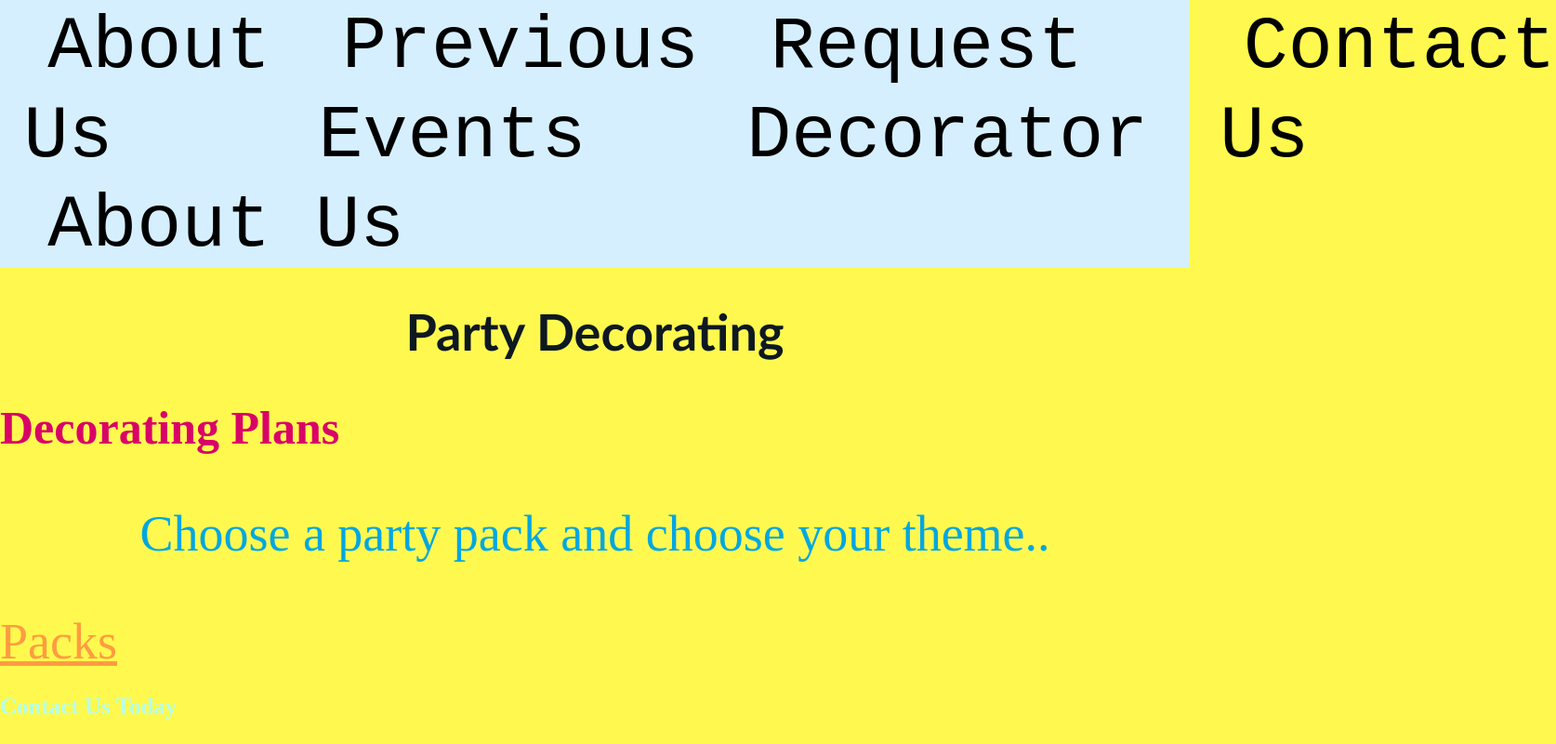
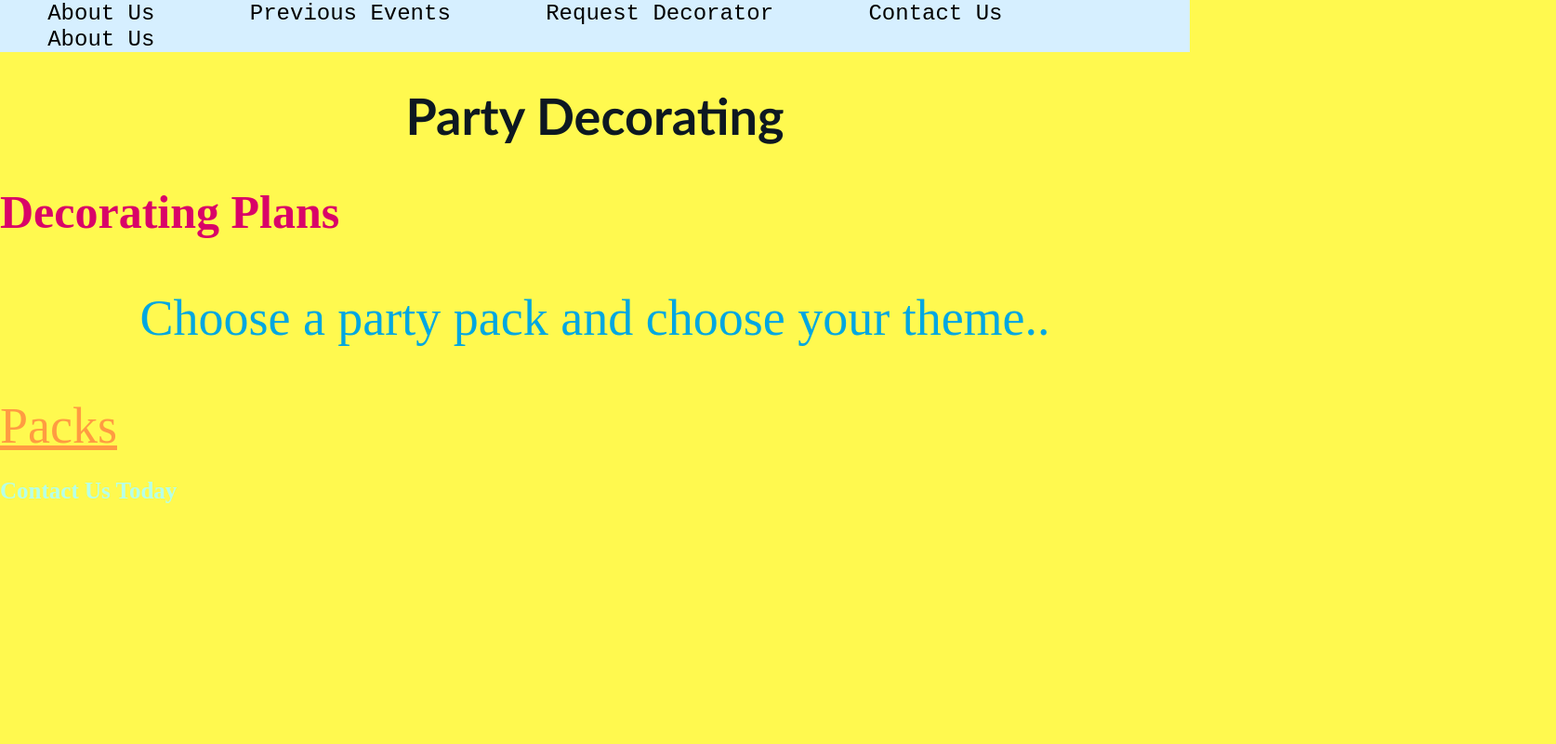
Before and after one commit to aridabarbi/Aridabarbi.github.io, a plain HTML site: page index.html in a window 1280 px wide. Shown: the whole page at 93% size, 1674 px wide, since content can reach past the window. Drawn offline with Linux system fonts and the light colour scheme.

Commit message:
Update style.css

```diff
--- a/style.css
+++ b/style.css
@@ -64,7 +64,7 @@ li{
     list-style-type: none;
     margin: 0 2vw;
 
-    font-size: 10vh;
+    font-size: 3vh;
 }
 a{
     text-decoration: none;
```
